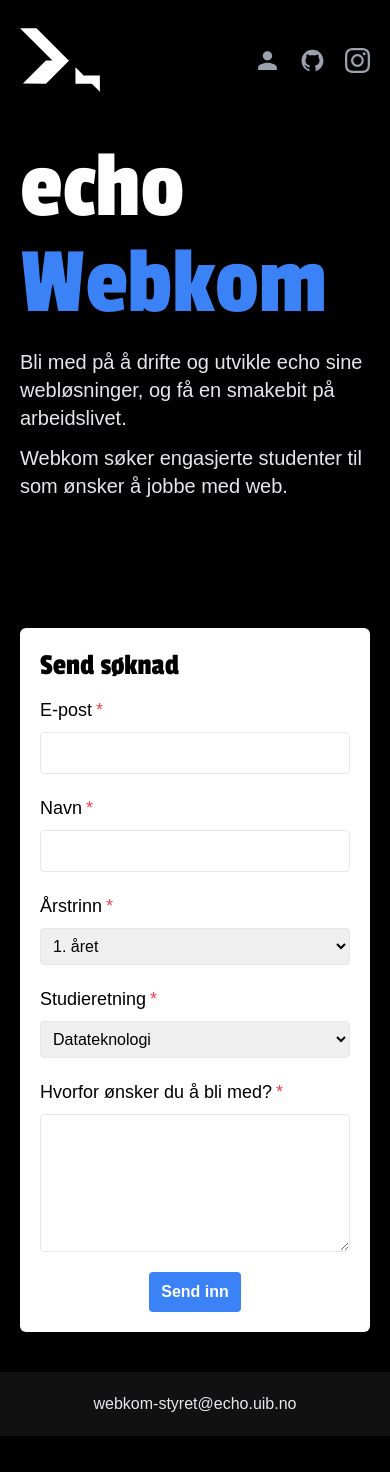
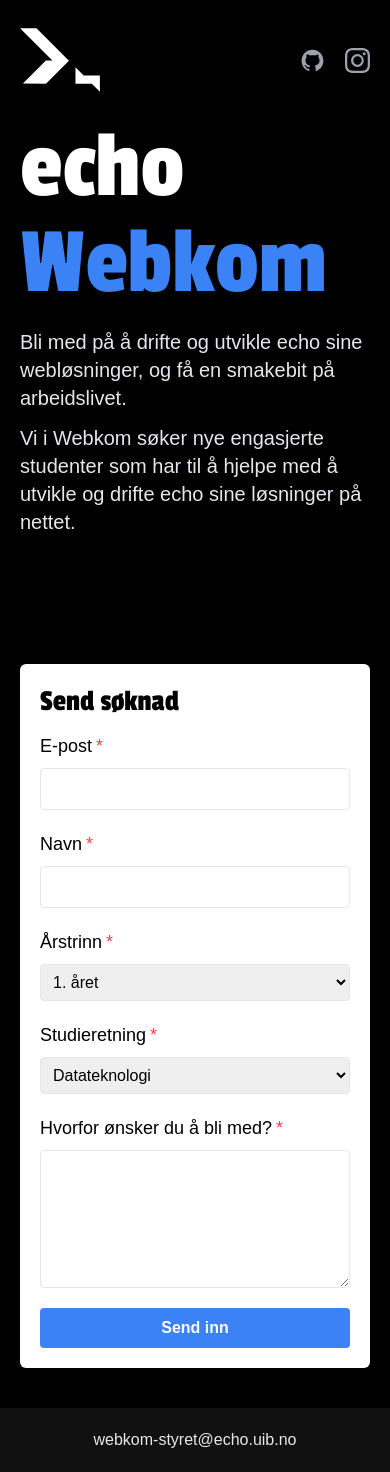
Before and after one commit to echo-webkom/echo-webkom.no, a Next.js app: page / in a window 390 px wide. Before the commit the page ends 1436 px from the top, so only its background shows below. Built offline with nearby package versions, Linux system fonts and the light colour scheme; no server answers.

Commit message:
larger header on larger screens

```diff
--- a/src/components/form/index.tsx
+++ b/src/components/form/index.tsx
@@ -157,7 +157,7 @@
 
         <button
           className={
-            "bg-blue-500 font-bold rounded px-3 py-2 m-auto transition-colors hover:bg-blue-400"
+            "bg-blue-500 hover:bg-blue-400 w-full md:w-fit rounded px-3 py-2 m-auto font-bold"
           }
           type="submit"
         >
--- a/src/components/header/index.tsx
+++ b/src/components/header/index.tsx
@@ -3,25 +3,15 @@
 import IconLink from "./icon-link";
 import { AiFillGithub } from "react-icons/ai";
 import { BsInstagram } from "react-icons/bs";
-import { IoMdPerson } from "react-icons/io";
 
 const Header = () => (
-  <header className="flex flex-row justify-between items-center w-full py-5 px-5 md:px-10 z-10">
+  <header className="flex flex-row justify-between items-center w-full py-5 md:py-10 px-5 md:px-20 transition-all duration-300">
     <Link href="/" passHref>
       <a>
         <EchoLogo className="w-20 h-20" />
       </a>
     </Link>
     <nav className="flex flex-row gap-5 items-center">
-      <IconLink
-        to="https://github.com/echo-webkom"
-        icon={
-          <IoMdPerson
-            size={25}
-            className="text-gray-400 transition-colors duration-200 hover:text-white"
-          />
-        }
-      />
       <IconLink
         to="https://github.com/echo-webkom"
         icon={
--- a/src/pages/_app.tsx
+++ b/src/pages/_app.tsx
@@ -1,11 +1,8 @@
 import type { AppProps } from "next/app";
-import { ParallaxProvider } from "react-scroll-parallax";
 import "../../styles/globals.css";
 
 const App = ({ Component, pageProps }: AppProps) => (
-  <ParallaxProvider>
-    <Component {...pageProps} />
-  </ParallaxProvider>
+  <Component {...pageProps} />
 );
 
 export default App;
--- a/src/pages/index.tsx
+++ b/src/pages/index.tsx
@@ -13,7 +13,7 @@
 
       <Header />
 
-      <div className="grid grid-cols-1 lg:grid-cols-2 px-5 md:px-15 mt-5 gap-32 lg:gap-3 mb-10">
+      <div className="grid grid-cols-1 lg:grid-cols-2 px-5 md:px-15 gap-32 lg:gap-5 mb-10">
         <motion.div
           initial={{ opacity: 0, x: -300 }}
           animate={{ opacity: 1, x: 0 }}
@@ -29,7 +29,8 @@
               smakebit på arbeidslivet.
             </p>
             <p>
-              Webkom søker engasjerte studenter til som ønsker å jobbe med web.
+              Vi i Webkom søker nye engasjerte studenter som har til å hjelpe
+              med å utvikle og drifte echo sine løsninger på nettet.
             </p>
           </div>
         </motion.div>
@@ -37,13 +38,12 @@
         <motion.div
           initial={{ opacity: 0, y: 300 }}
           animate={{ opacity: 1, y: 0 }}
-          className="m-auto w-full"
+          className="flex flex-col"
         >
           <div className="bg-white p-5 rounded-md">
             <h2 className="text-3xl font-display text-black mb-3">
               Send søknad
             </h2>
-
             <Form />
           </div>
         </motion.div>
```
Also changed, not shown: public/static/hvem-er-vi.md (+0 -2 lines), public/static/teknologier.md (+13 -1 lines).
